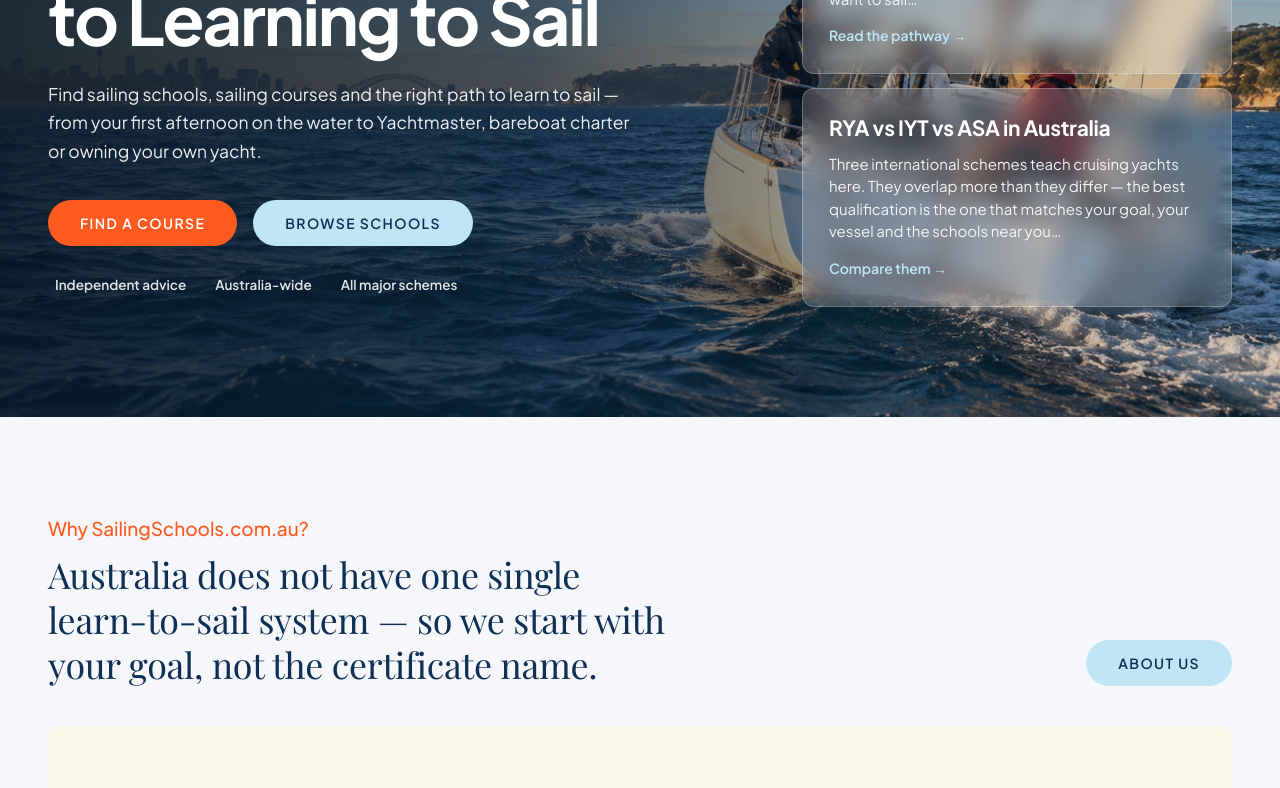
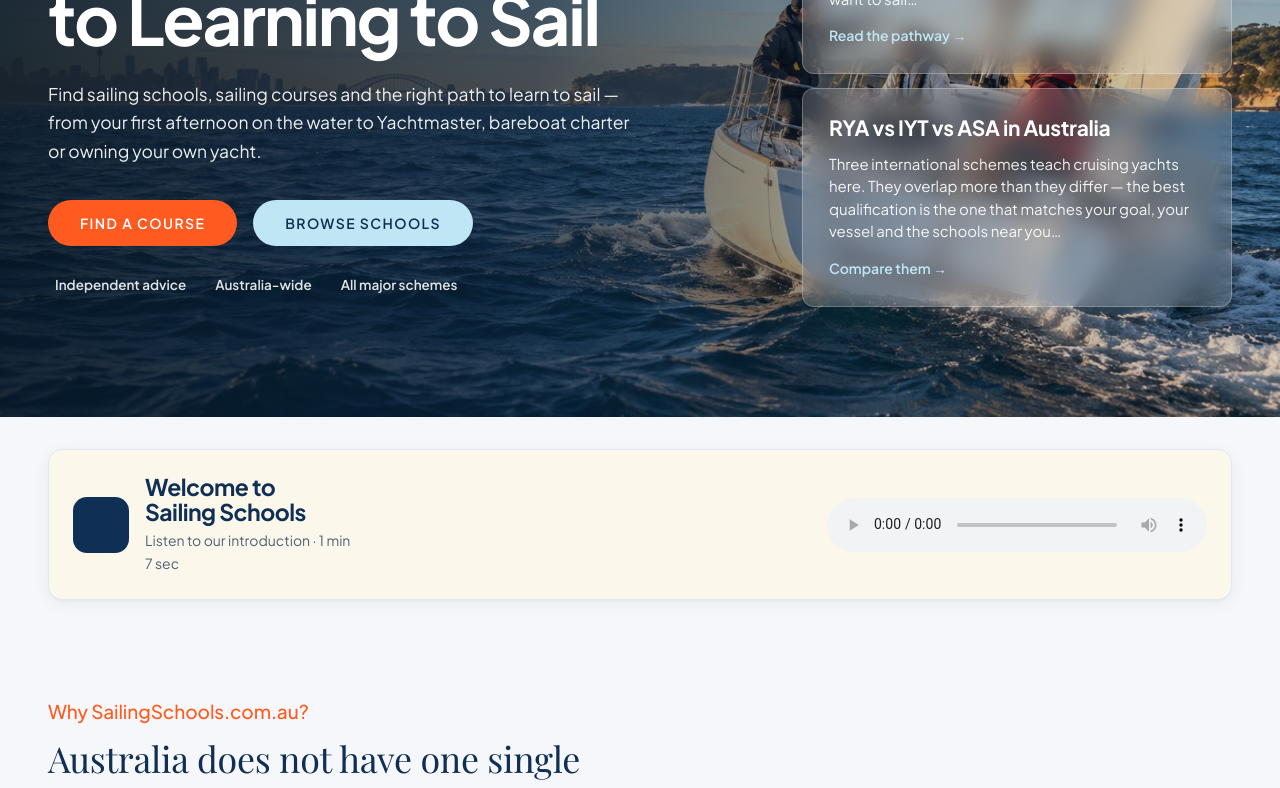
Before and after one commit to machuret/sailingschools, a Next.js app: page / in a window 1280 px wide. Shown: the part 391-1179 px from the top of the page. Built offline with nearby package versions, Linux system fonts and the light colour scheme; no server answers.

Commit message:
Add welcome audio player to Sailing Schools homepage

```diff
--- a/src/app/page.tsx
+++ b/src/app/page.tsx
@@ -60,6 +60,24 @@ export default function HomePage() {
               </p>
               <span className="more">Compare them →</span>
             </Link>
+          </div>
+        </div>
+      </section>
+
+      <section className="welcome-audio" aria-labelledby="welcome-audio-title">
+        <div className="wrap">
+          <div className="welcome-audio-card">
+            <div className="welcome-audio-heading">
+              <span className="welcome-audio-icon" aria-hidden="true"><i className="ph-duotone ph-headphones" /></span>
+              <div>
+                <h2 id="welcome-audio-title">Welcome to Sailing Schools</h2>
+                <p>Listen to our introduction · 1 min 7 sec</p>
+              </div>
+            </div>
+            <audio controls preload="metadata" aria-labelledby="welcome-audio-title">
+              <source src="/audio/welcome-to-sailing-schools.mp3" type="audio/mpeg" />
+              <a href="/audio/welcome-to-sailing-schools.mp3">Download the welcome audio</a>
+            </audio>
           </div>
         </div>
       </section>
--- a/src/app/site.css
+++ b/src/app/site.css
@@ -65,6 +65,17 @@ h3 { font-size: var(--fs-h3); line-height: 1.2; letter-spacing: var(--tr-h3); }
 h4 { font-size: var(--fs-h4); line-height: 1.3; letter-spacing: var(--tr-h4); }
 p { margin: 0; }
 .wrap { max-width: 1280px; margin: 0 auto; padding: 0 clamp(20px, 4vw, 48px); }
+.welcome-audio { padding-top: 32px; }
+.welcome-audio-card { display: flex; align-items: center; justify-content: space-between; gap: 24px; padding: 24px; border: 1px solid var(--line); border-radius: var(--r); background: var(--cream); box-shadow: var(--e1); }
+.welcome-audio-heading { display: flex; align-items: center; gap: 16px; min-width: 0; }
+.welcome-audio-icon { display: grid; place-items: center; flex: 0 0 56px; height: 56px; border-radius: var(--r); background: var(--navy); color: var(--white); font-size: 28px; }
+.welcome-audio-heading h2 { margin: 0; font-size: var(--fs-h3); }
+.welcome-audio-heading p { margin: 4px 0 0; color: var(--muted); font-size: var(--fs-small); }
+.welcome-audio audio { display: block; width: 100%; max-width: 380px; min-width: 0; height: 54px; }
+@media (max-width: 800px) {
+  .welcome-audio-card { flex-direction: column; align-items: stretch; padding: 20px; }
+  .welcome-audio audio { max-width: none; }
+}
 .serif { font-family: var(--serif); font-weight: 400; letter-spacing: 0; }
 em.serif { font-style: italic; }
 /* Two-tone ring so focus is visible on the navy header and the light body alike. */
```
Also changed, not shown: 1 other file (tests, documents, lock files or other folders).
